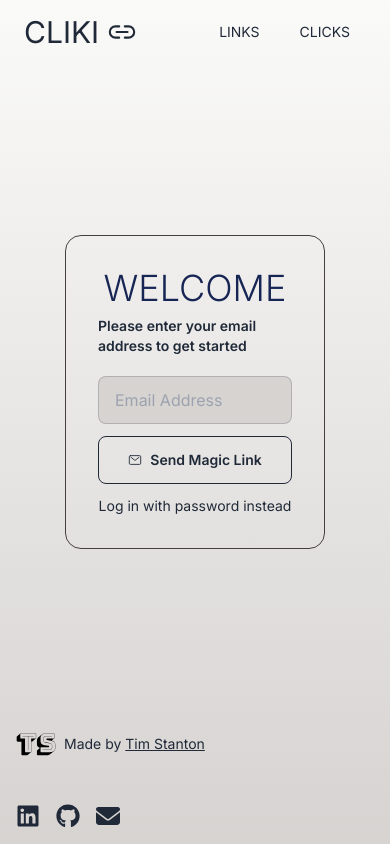
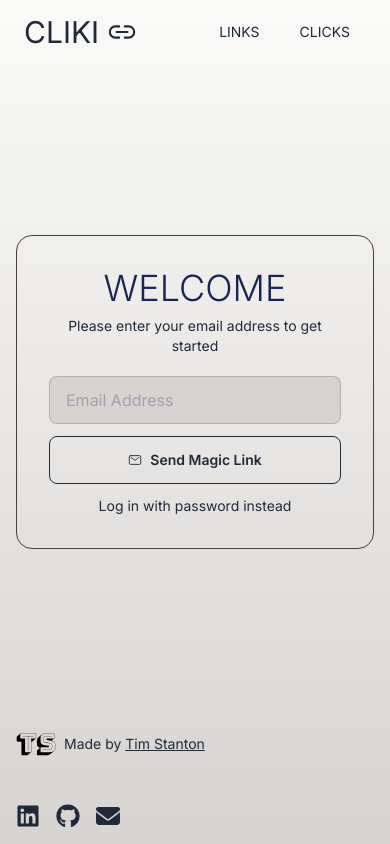
Before and after one commit to thstanton/tracker-frontend, a Next.js app: page /login in a window 390 px wide. Built offline with nearby package versions, Linux system fonts and the light colour scheme; no server answers.

Commit message:
Tweaks to make more mobile-friendly, styled card component

```diff
--- a/src/app/edit/link/[id]/page.tsx
+++ b/src/app/edit/link/[id]/page.tsx
@@ -1,4 +1,4 @@
-import LinkForm from "@/components/CreateLink/LinkForm";
+import LinkForm from "@/app/links/LinkCard/CreateLink/LinkForm";
 import { fetchLink } from "@/lib/api/apiService";
 
 interface EditLinkPageProps {
--- a/src/app/layout.tsx
+++ b/src/app/layout.tsx
@@ -27,7 +27,7 @@ export default function RootLayout({
         className={`${inter.className} max-h-content flex min-h-screen flex-col bg-gradient-to-t from-stone-300 to-stone-50 bg-cover bg-fixed bg-center`}
       >
         <NavBar />
-        <main className="flex grow flex-col items-center justify-center">
+        <main className="flex grow flex-col items-center justify-center px-4">
           {children}
         </main>
         <Footer />
--- a/src/components/CreateLink/LinkForm.tsx
+++ b/src/app/links/LinkCard/CreateLink/LinkForm.tsx
@@ -1,7 +1,7 @@
 "use client";
 import { useRef } from "react";
-import { Destination } from "../../../@types/tracker-types";
-import SubmitButton from "../SubmitButton";
+import { Destination } from "../../../../../@types/tracker-types";
+import SubmitButton from "../../../../components/SubmitButton";
 import { handleCreateLink, handleUpdateLink } from "./actions";
 
 interface LinkFormProps {
--- a/src/app/links/LinkCard/LinkCard.tsx
+++ b/src/app/links/LinkCard/LinkCard.tsx
@@ -3,6 +3,7 @@ import { Destination } from "../../../../@types/tracker-types";
 import LinkMenu from "./LinkMenu";
 import DisplayQRCode from "./DisplayQRCode";
 import LinkActions from "./LinkActions";
+import Card from "@/components/Card";
 
 interface LinkCardProps {
   link: Destination;
@@ -11,7 +12,7 @@ interface LinkCardProps {
 export default function LinkCard({ link }: LinkCardProps) {
   return (
     <>
-      <div key={link.id} className="card card-bordered mb-3 border-neutral">
+      <Card key={link.id}>
         <div className="card-body text-neutral">
           <div className="flex justify-between">
             <h2 className="font-zen text-xl font-medium">{link.name}</h2>
@@ -30,8 +31,7 @@ export default function LinkCard({ link }: LinkCardProps) {
           <div className="divider"></div>
           <LinkActions slug={link.slug} name={link.name} />
         </div>
-      </div>
-      <DisplayQRCode slug={link.slug} name={link.name} key={link.id} />
+      </Card>
     </>
   );
 }
--- a/src/app/links/page.tsx
+++ b/src/app/links/page.tsx
@@ -1,4 +1,4 @@
-import LinkForm from "@/components/CreateLink/LinkForm";
+import LinkForm from "@/app/links/LinkCard/CreateLink/LinkForm";
 import LinkCard from "@/app/links/LinkCard/LinkCard";
 import { fetchLinks } from "@/lib/api/apiService";
 
--- a/src/app/login/EmailForm/EmailForm.tsx
+++ b/src/app/login/EmailForm/EmailForm.tsx
@@ -4,6 +4,7 @@ import SubmitButton from "../../../components/SubmitButton";
 import { handleSubmit } from "./actions";
 import { IoMailOutline } from "react-icons/io5";
 import Link from "next/link";
+import Card from "@/components/Card";
 
 interface EmailFormProps {
   error?: string;
@@ -18,13 +19,13 @@ export default function EmailForm({ error }: EmailFormProps) {
   });
 
   return (
-    <div className="card card-bordered w-2/3 border-neutral">
+    <Card>
       <div className="card-body">
         <div className="card-title mb-3 flex-col justify-center">
           <h2 className="font-zen text-4xl font-light text-blue-950">
             WELCOME
           </h2>
-          <p className="text-sm">
+          <p className="text-center font-sans text-sm font-normal">
             Please enter your email address to get started
           </p>
         </div>
@@ -46,6 +47,6 @@ export default function EmailForm({ error }: EmailFormProps) {
           </p>
         </form>
       </div>
-    </div>
+    </Card>
   );
 }
--- a/src/app/login/LoginForm/LoginForm.tsx
+++ b/src/app/login/LoginForm/LoginForm.tsx
@@ -3,6 +3,7 @@ import { useFormState } from "react-dom";
 import SubmitButton from "../../../components/SubmitButton";
 import { handleSubmit } from "./actions";
 import Link from "next/link";
+import Card from "@/components/Card";
 
 export default function LoginForm() {
   const [state, formAction] = useFormState(handleSubmit, {
@@ -10,7 +11,7 @@ export default function LoginForm() {
   });
 
   return (
-    <div className="card card-bordered w-2/3 border-neutral">
+    <Card>
       <div className="card-body">
         <div className="card-title mb-3 justify-center">
           <h2 className="font-zen text-4xl font-light text-blue-950">
@@ -41,6 +42,6 @@ export default function LoginForm() {
           </p>
         </form>
       </div>
-    </div>
+    </Card>
   );
 }
--- a/src/app/login/check-email/page.tsx
+++ b/src/app/login/check-email/page.tsx
@@ -1,8 +1,9 @@
+import Card from "@/components/Card";
 import { MdMarkEmailUnread } from "react-icons/md";
 
 export default function page() {
   return (
-    <div className="card card-bordered w-2/3 border-neutral">
+    <Card>
       <div className="card-body">
         <div className="card-title mb-3 justify-center">
           <h2 className="font-zen text-4xl font-light text-blue-950">
@@ -14,6 +15,6 @@ export default function page() {
           click on the link to login.
         </p>
       </div>
-    </div>
+    </Card>
   );
 }
--- /dev/null
+++ b/src/components/Card.tsx
@@ -0,0 +1,14 @@
+interface CardProps {
+  children: React.ReactNode;
+  className?: string;
+}
+
+export default function Card({ children, className }: CardProps) {
+  return (
+    <div
+      className={`card card-bordered w-full border-neutral md:min-w-fit md:max-w-screen-md ${className}`}
+    >
+      {children}
+    </div>
+  );
+}
```
Also changed, not shown: src/app/links/LinkCard/CreateLink/actions.ts (renamed from src/components/CreateLink/actions.ts).
